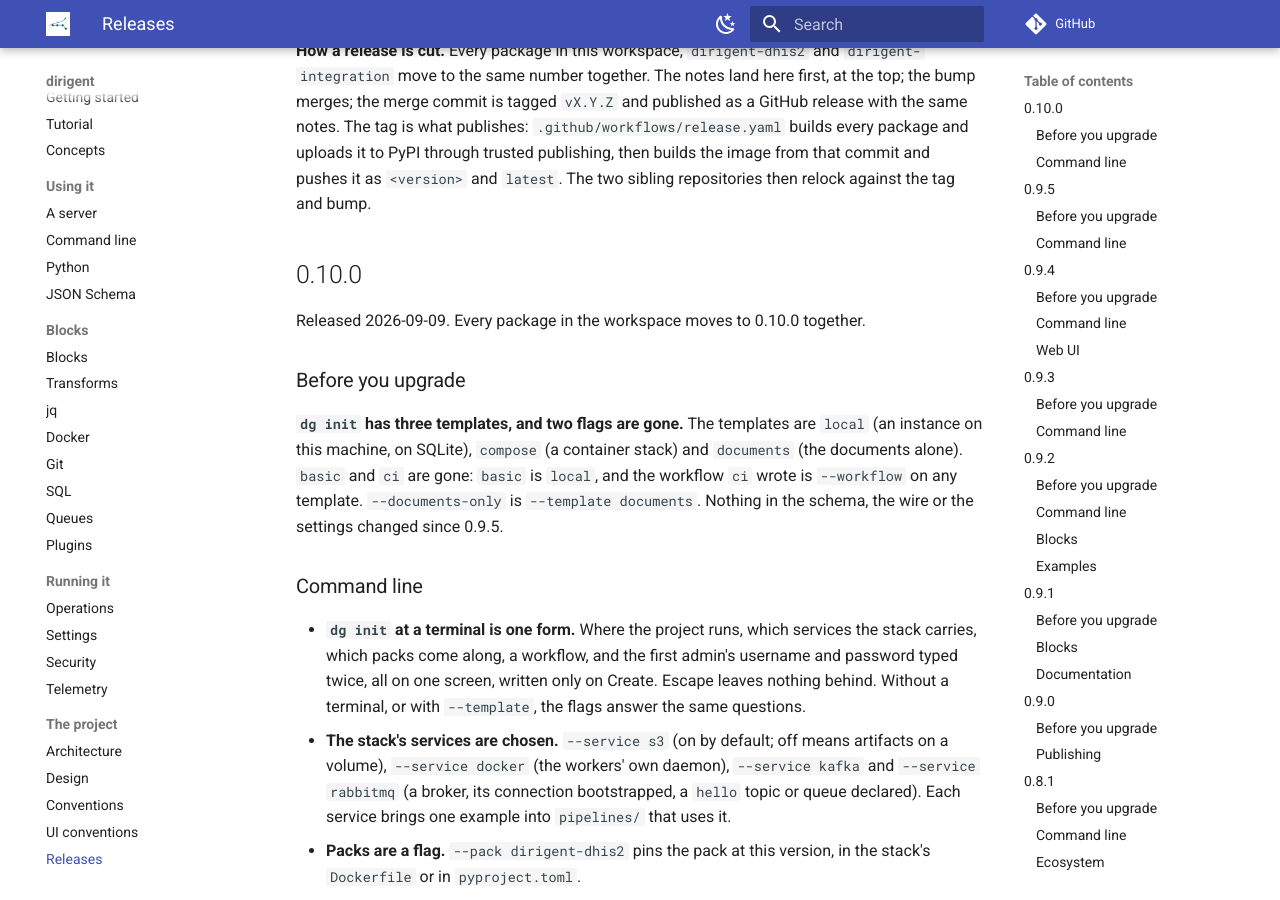
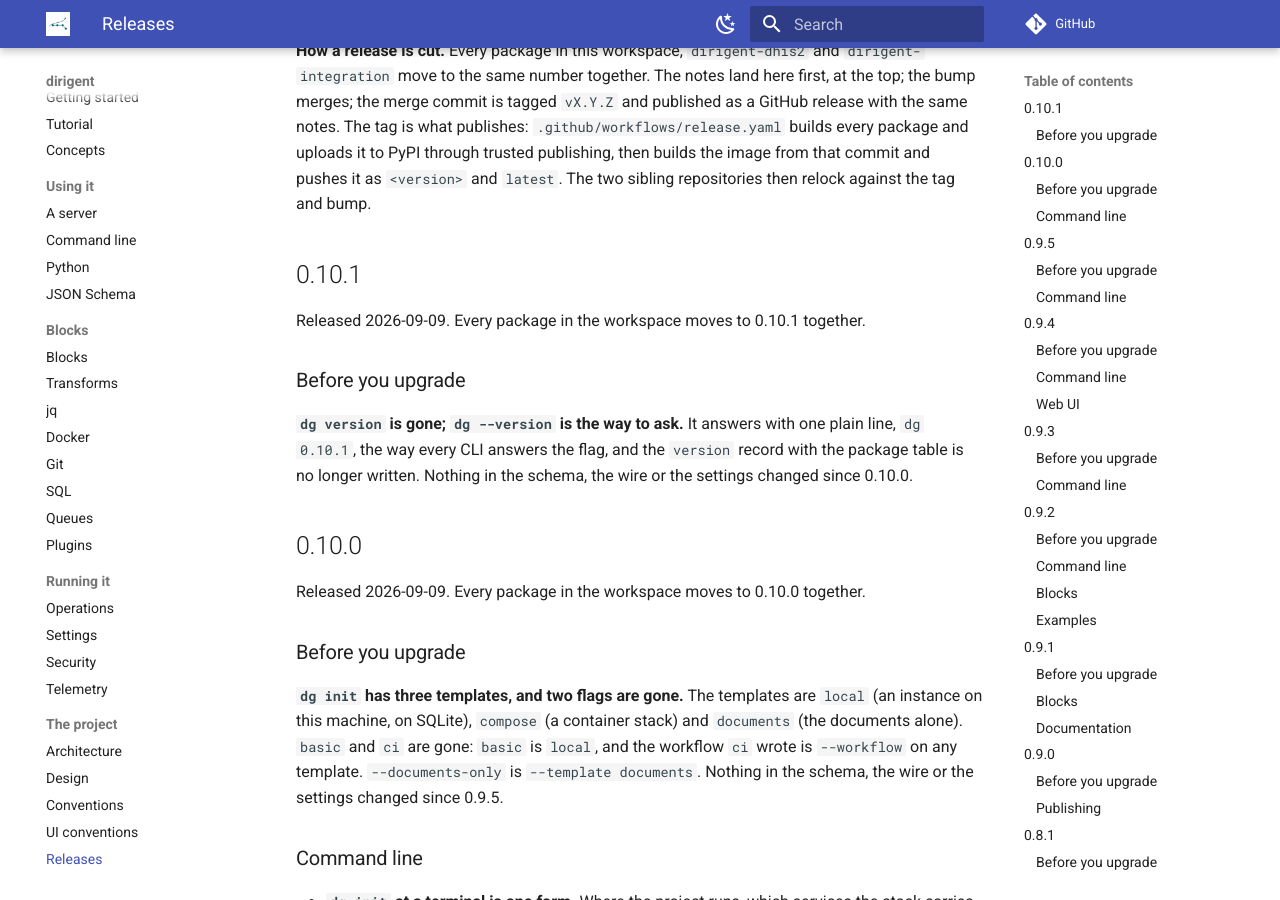
Before and after one commit to winterop-com/dirigent, an MkDocs documentation site: the page built from docs/releases.md, in a window 1280 px wide and 900 px high, scrolled down 302 px. Built offline with MkDocs 1.6.1 and Material for MkDocs 9.7.7, drawn with Linux system fonts in a browser that asks for light colours; comment, search, counter and statistics services are not loaded.

Commit message:
chore: release 0.10.1

```diff
--- a/docs/releases.md
+++ b/docs/releases.md
@@ -14,6 +14,16 @@ with the same notes. The tag is what publishes: `.github/workflows/release.yaml`
 package and uploads it to PyPI through trusted publishing, then builds the image from that
 commit and pushes it as `<version>` and `latest`. The two sibling repositories then relock
 against the tag and bump.
+
+## 0.10.1
+
+Released 2026-09-09. Every package in the workspace moves to 0.10.1 together.
+
+### Before you upgrade
+
+**`dg version` is gone; `dg --version` is the way to ask.** It answers with one plain line,
+`dg 0.10.1`, the way every CLI answers the flag, and the `version` record with the package
+table is no longer written. Nothing in the schema, the wire or the settings changed since 0.10.0.
 
 ## 0.10.0
 
```
Also changed, not shown: 13 other files.
